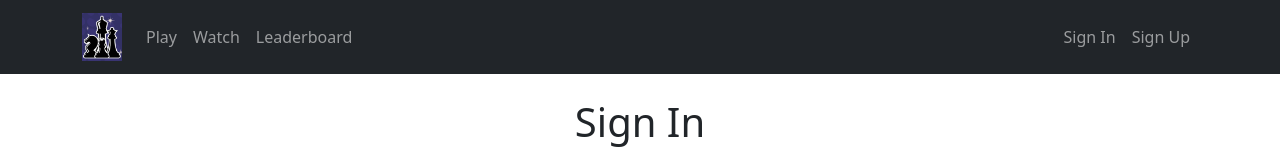
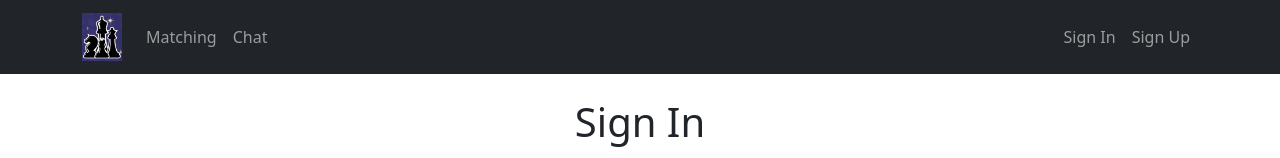
Before and after one commit to trungtruong1/UNISTAGRAM, a React (Create React App) app in the folder src/main/frontend/: page /signin in a window 1280 px wide. Shown: the top 158 px of the page. Built offline with nearby package versions, Linux system fonts and the light colour scheme.

Commit message:
add: MatchingPage

```diff
--- a/src/main/frontend/src/App.js
+++ b/src/main/frontend/src/App.js
@@ -6,8 +6,14 @@ import { Col, Row } from 'react-bootstrap';
 import NavBar from './components/navbar';
 import Profile from './components/profile';
 import Ranking from './components/ranking';
+import { checkLogin } from './ultils/checkLogin';
 
 function App() {
+    const testToken = checkLogin();
+    if(testToken === null) {
+        window.location.href = "/signin";
+    }
+
     return (
         <>
             <NavBar/>
--- a/src/main/frontend/src/components/Chat.js
+++ b/src/main/frontend/src/components/Chat.js
@@ -2,7 +2,7 @@ import React, { useContext } from "react";
 // import Cam from "../img/cam.png";
 // import Add from "../img/add.png";
 // import More from "../img/more.png";
-import Messages from "./Messages";
+import Conversation from "./Conversation";
 import Input from "./Input";
 // import { ChatContext } from "../context/ChatContext";
 import '../App.css';
@@ -20,7 +20,7 @@ const Chat = () => {
           <img src={More} alt="" /> */}
         </div>
       </div>
-      <Messages/>
+      <Conversation/>
       <Input/>
     </div>
   );
--- a/src/main/frontend/src/components/Messages.js
+++ b/src/main/frontend/src/components/Conversation.js
@@ -2,7 +2,7 @@ import React, { useContext, useEffect, useState } from "react";
 import Message from "./Message";
 import '../App.css';
 
-const Messages = () => {
+const Conversation = () => {
 
   return (
     <div className="messages">
@@ -15,4 +15,4 @@ const Messages = () => {
   );
 };
 
-export default Messages;
+export default Conversation;
--- a/src/main/frontend/src/components/Chats.js
+++ b/src/main/frontend/src/components/Conversations.js
@@ -5,7 +5,7 @@ import React, { useContext, useEffect, useState } from "react";
 // import { db } from "../firebase";
 import '../App.css';
 
-const Chats = () => {
+const Conversations = () => {
 //   const [chats, setChats] = useState([]);
 
 //   const { currentUser } = useContext(AuthContext);
@@ -57,4 +57,4 @@ const Chats = () => {
   );
 };
 
-export default Chats;
+export default Conversations;
--- a/src/main/frontend/src/components/SideBar.js
+++ b/src/main/frontend/src/components/SideBar.js
@@ -1,13 +1,13 @@
 import React from "react";
 import SideBarNav from "./SideBarNav"
-import Chats from "./Chats"
+import Conversations from "./Conversations"
 import '../App.css';
 
 const Sidebar = () => {
   return (
     <div className="sidebar">
       <SideBarNav />
-      <Chats/>
+      <Conversations/>
     </div>
   );
 };
--- a/src/main/frontend/src/components/navbar.js
+++ b/src/main/frontend/src/components/navbar.js
@@ -20,9 +20,8 @@ export default function NavBar() {
                 <Navbar.Toggle aria-controls="responsive-navbar-nav" />
                 <Navbar.Collapse id="responsive-navbar-nav">
                     <Nav className="me-auto">
-                        <Nav.Link href="/play">Play</Nav.Link>
-                        <Nav.Link href="/watch">Watch</Nav.Link>
-                        <Nav.Link href="/leaderboard">Leaderboard</Nav.Link>
+                        <Nav.Link href="/matching">Matching</Nav.Link>
+                        <Nav.Link href="/chat">Chat</Nav.Link>
                     </Nav>
 
                     <Nav>
--- a/src/main/frontend/src/index.js
+++ b/src/main/frontend/src/index.js
@@ -18,9 +18,8 @@ function Index() {
         <BrowserRouter>
             <Routes>
                 <Route path="/" element={<App />} />
-                <Route path="play" element={<Play />} />
+                <Route path="/matching" element={<Play />} />
                 <Route path="/chat/" element={<ChatPage />} />
-                <Route path="/leaderboard" element={<Leaderboard />} />
                 <Route path="/signin" element={<SignIn setToken={setToken}/>} />
                 <Route path="/signup" element={<SignUp />} />
             </Routes>
--- a/src/main/frontend/src/pages/chat.js
+++ b/src/main/frontend/src/pages/chat.js
@@ -5,13 +5,17 @@ import NavBar from '../components/navbar';
 import Profile from '../components/profile';
 import Ranking from '../components/ranking';
 import SubmissionList from "../components/submission_list";
-import { ChatEngine } from 'react-chat-engine';
 import '../App.css';
 import SideBar from "../components/SideBar";
 import Chat from "../components/Chat";
+import { checkLogin } from "../ultils/checkLogin";
 
 
 function ChatPage() {
+    const testToken = checkLogin();
+    if(testToken === null) {
+        window.location.href = "/signin";
+    }
     return (
         <>
             <NavBar/>
--- a/src/main/frontend/src/pages/signup.js
+++ b/src/main/frontend/src/pages/signup.js
@@ -35,7 +35,7 @@ export default function SignUp() {
             return;
         }
 
-        if(password != repass) {
+        if(password !== repass) {
             alert("Passwords do not match!");
             return;
         }
```
Also changed, not shown: 1 other file (tests, documents, lock files or other folders).
